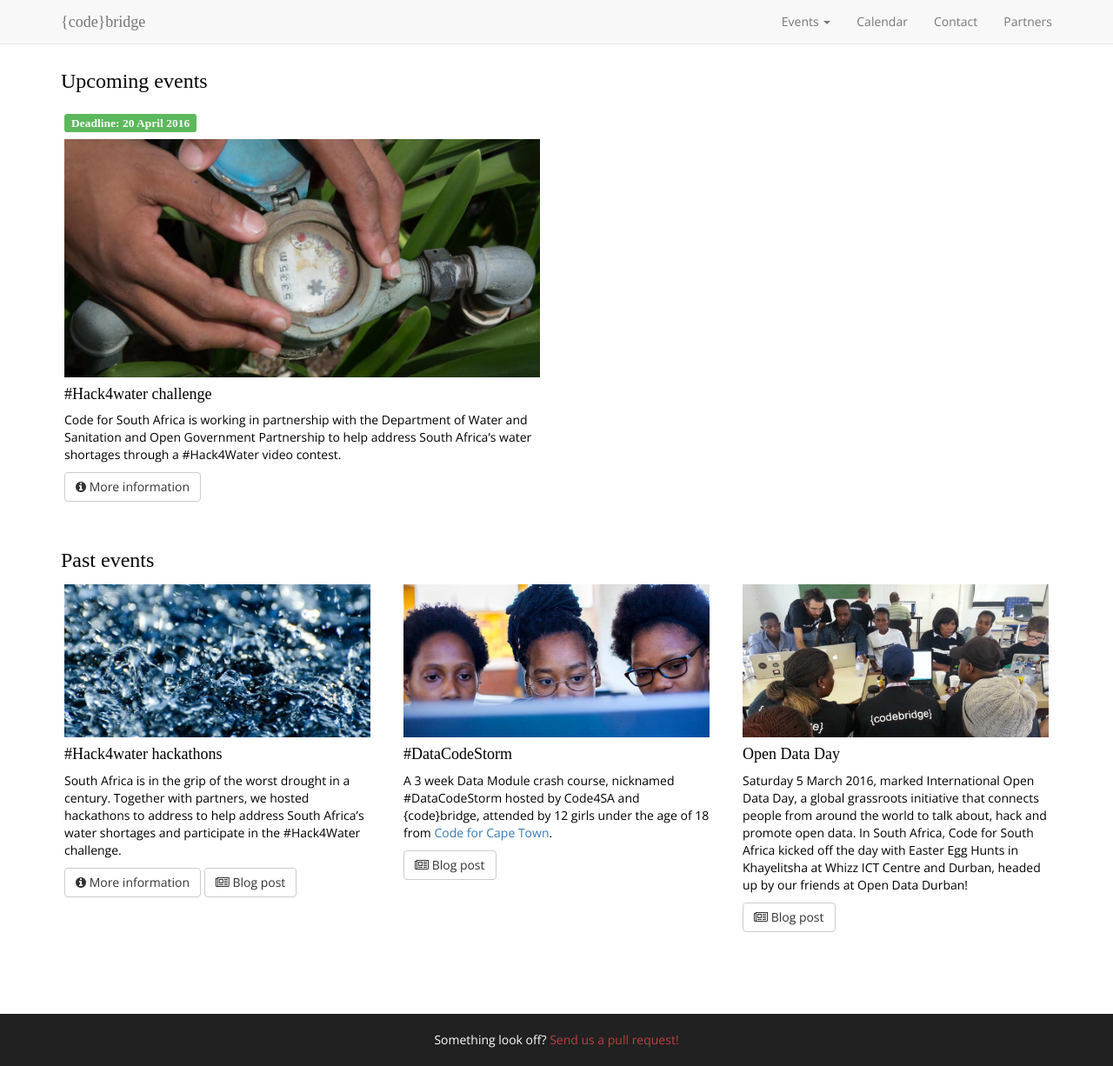
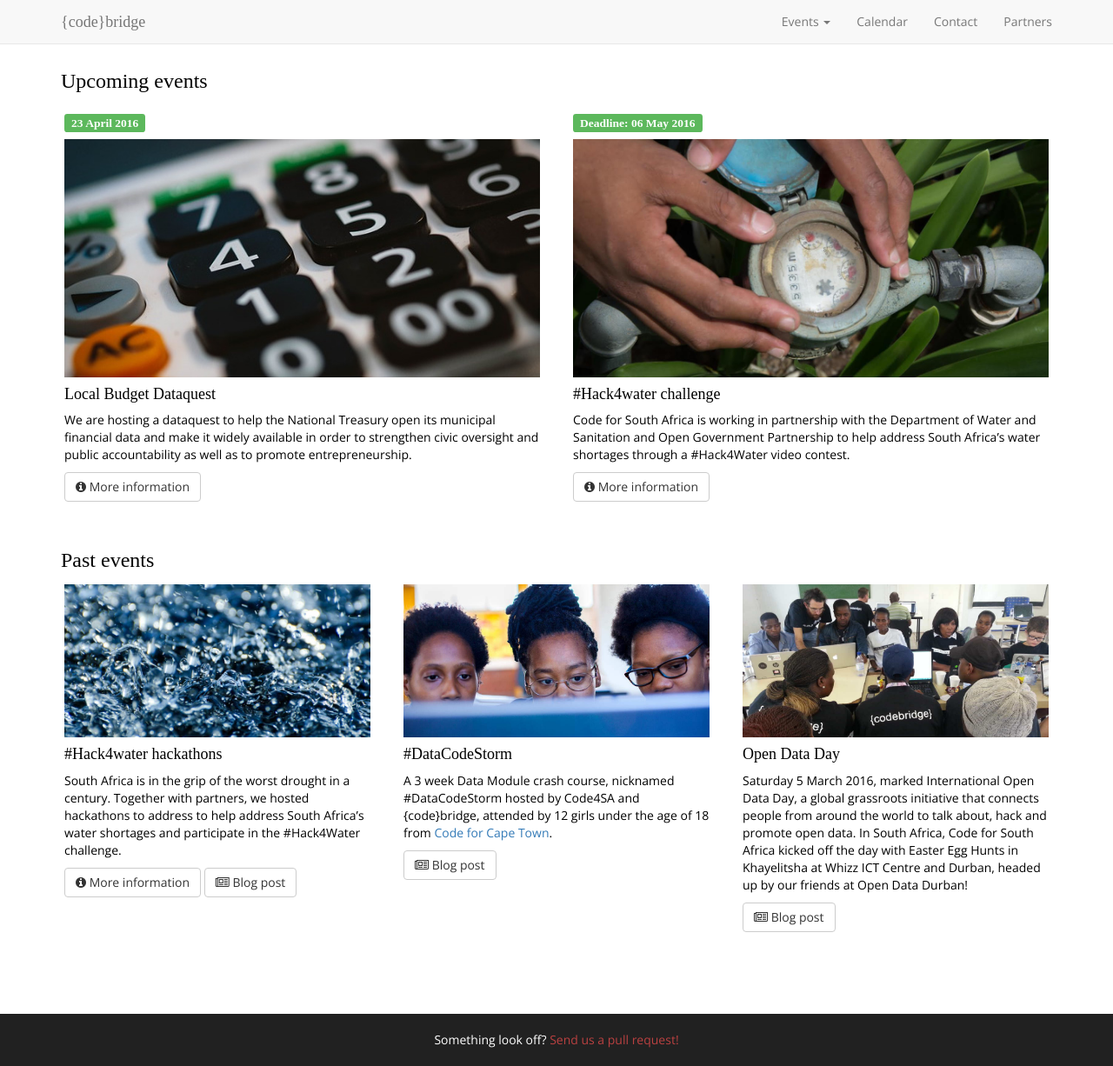
Before and after one commit to codebridge-za/codebridge.co.za, a Jekyll site: the page built from events.htm, in a window 1280 px wide. Shown: the whole page at 87% size. Built offline with Jekyll 4.4.1, drawn with Linux system fonts in a browser that asks for light colours; nearby versions of some CDN libraries; some web fonts are replaced.

Commit message:
local budget dataquest

```diff
--- a/_includes/header.html
+++ b/_includes/header.html
@@ -16,6 +16,7 @@
          <a href="#" class="dropdown-toggle" data-toggle="dropdown" >Events <b class="caret"></b></a>
          <ul class="dropdown-menu">
     <li><a href="/events.htm"><b>Upcoming events</b></a></li>
+    <li><a href="/dataquest.htm">Local Budget Dataquest</a></li>
     <li><a href="/hack4water-challenge.htm">#Hack4Water challenge</a></li>
     <li role="separator" class="divider"></li>
     <li><a href="/events.htm#pastevents">Past events</a></li>
--- a/events.htm
+++ b/events.htm
@@ -14,7 +14,17 @@ title: Events
 
 <div class="col-md-6">
 <div class="thumbnail">
-<h4><span class="label label-success">Deadline: 20 April 2016</span></h4>
+<h4><span class="label label-success">23 April 2016</span></h4>
+<img src="images/calculator.jpg" width="100%">
+<h4>Local Budget Dataquest</h4>
+<p>We are hosting a dataquest to help the National Treasury open its municipal financial data and make it widely available in order to strengthen civic oversight and public accountability as well as to promote entrepreneurship.</p>
+<p><a class="btn btn-default" href="/dataquest.htm"><i class="fa fa-info-circle"></i> More information</a></p>
+</div>
+</div>
+
+<div class="col-md-6">
+<div class="thumbnail">
+<h4><span class="label label-success">Deadline: 06 May 2016</span></h4>
 <img src="images/hack4water2.jpg">
 <h4>#Hack4water challenge</h4>
 <p>Code for South Africa is working in partnership with the Department of Water and Sanitation and Open Government Partnership to help address South Africa’s water shortages through a #Hack4Water video contest.</p>
--- a/hack4water-challenge.htm
+++ b/hack4water-challenge.htm
@@ -7,7 +7,7 @@ title: #Hack4Water challenge
 <div class="row">
 <div class="col-xs-12">
 <h2>#Hack4Water challenge</h2>
-<h4><span class="label label-success">Deadline: 20 April 2016</span></h4>
+<h4><span class="label label-success">Deadline: 06 May 2016</span></h4>
 </div>
 </div>
 <div class="row">
@@ -29,7 +29,7 @@ title: #Hack4Water challenge
 <p>Not enough time to make a video yourself? Help spread the word! Send, share, start conversations, and harass your clever friends on <a href="https://www.facebook.com/Hack4Water-181339348908125" target="_blank">Facebook</a> and <a href="https://twitter.com/Hack4Water" target="_blank">Twitter</a>.<p>
 </div>
 <div class="col-md-6">
-<h4>&nbsp;</h4>
+<h4 class=hidden-sm>&nbsp;</h4>
 <img src=images/hack4water2.jpg width=100%>
 </div>
 </div>
```
Also changed, not shown: dataquest.htm (added, +62 -0 lines), images/calculator.jpg (added).
